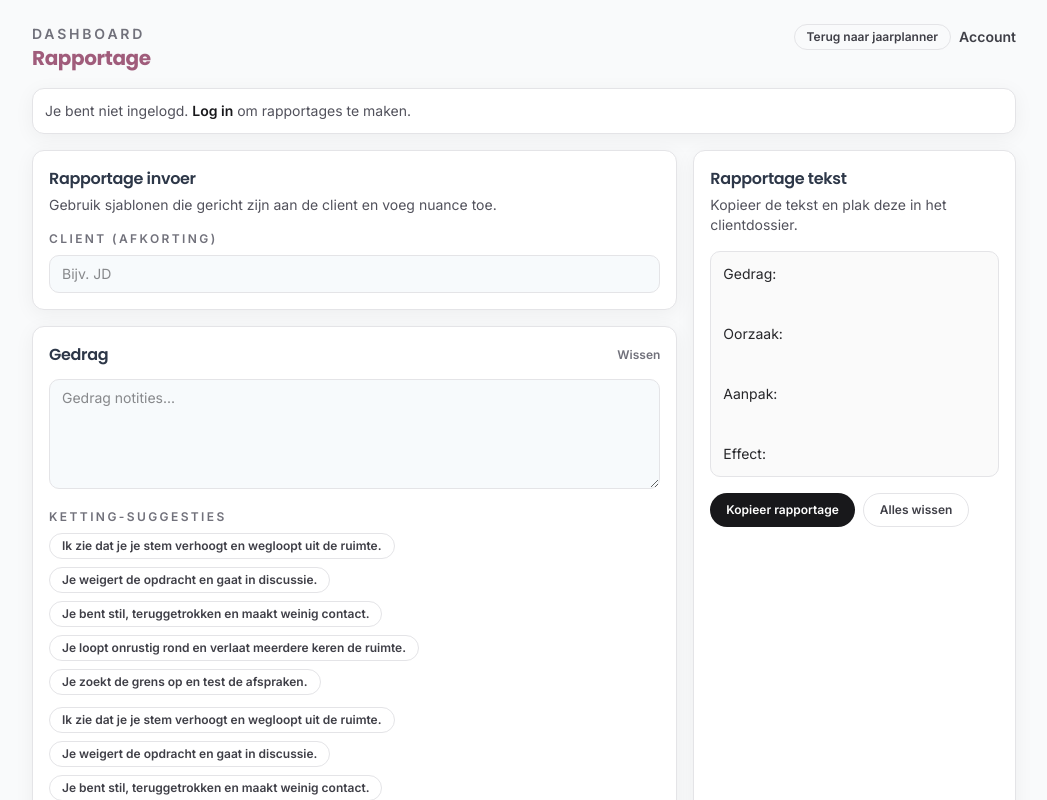
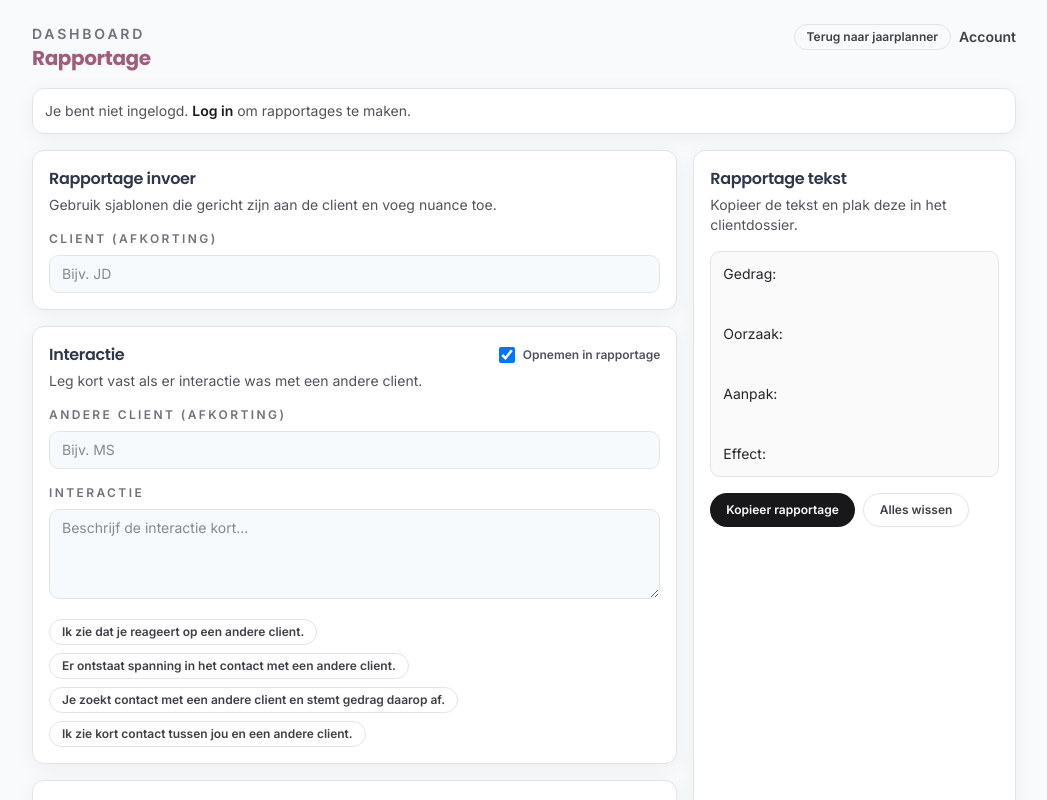
Before and after one commit to jacquesesenkbrink-max/zorgbalans, a Next.js app: page /dashboard/rapportage in a window 1280 px wide. Shown: the top 800 px of the page, without its empty margins (116-1163 px from the left). Built offline with nearby package versions, Linux system fonts and the light colour scheme; no server answers.

Commit message:
feat: add interaction block to rapportage

```diff
--- a/src/app/dashboard/rapportage/page.tsx
+++ b/src/app/dashboard/rapportage/page.tsx
@@ -60,6 +60,13 @@ const templateGroups: TemplateGroup[] = [
       "Je had tijd nodig, daarna was weer contact mogelijk.",
     ],
   },
+];
+
+const interactionTemplates = [
+  "Ik zie dat je reageert op een andere client.",
+  "Er ontstaat spanning in het contact met een andere client.",
+  "Je zoekt contact met een andere client en stemt gedrag daarop af.",
+  "Ik zie kort contact tussen jou en een andere client.",
 ];
 
 const gedragOptions: ChainOption[] = [
@@ -188,6 +195,9 @@ export default function RapportagePage() {
   const [email, setEmail] = useState<string | null>(null);
   const [loading, setLoading] = useState(true);
   const [clientCode, setClientCode] = useState("");
+  const [otherClientCode, setOtherClientCode] = useState("");
+  const [interactionText, setInteractionText] = useState("");
+  const [includeInteraction, setIncludeInteraction] = useState(true);
   const [gedrag, setGedrag] = useState("");
   const [oorzaak, setOorzaak] = useState("");
   const [aanpak, setAanpak] = useState("");
@@ -250,9 +260,36 @@ export default function RapportagePage() {
       }
       return `${prefix}${trimmed}`;
     };
+    const trimmedOther = otherClientCode.trim();
+    const withOther = (text: string) => {
+      const trimmed = text.trim();
+      if (!trimmed) return "";
+      if (!trimmedOther) return trimmed;
+      if (trimmed.toLowerCase().includes(trimmedOther.toLowerCase())) {
+        return trimmed;
+      }
+      return `${trimmed} (met ${trimmedOther})`;
+    };
+    const gedragBlock = [withClient(gedrag)]
+      .concat(
+        includeInteraction && interactionText.trim()
+          ? [withClient(withOther(interactionText))]
+          : []
+      )
+      .filter(Boolean)
+      .join("\n");
+    const interactionBlock =
+      includeInteraction && interactionText.trim()
+        ? withClient(withOther(interactionText))
+        : "";
     lines.push("Gedrag:");
-    lines.push(withClient(gedrag));
+    lines.push(gedragBlock);
     lines.push("");
+    if (interactionBlock) {
+      lines.push("Interactie:");
+      lines.push(interactionBlock);
+      lines.push("");
+    }
     lines.push("Oorzaak:");
     lines.push(withClient(oorzaak));
     lines.push("");
@@ -262,7 +299,16 @@ export default function RapportagePage() {
     lines.push("Effect:");
     lines.push(withClient(effect));
     return lines.join("\n").trim();
-  }, [aanpak, clientCode, effect, gedrag, oorzaak]);
+  }, [
+    aanpak,
+    clientCode,
+    effect,
+    gedrag,
+    oorzaak,
+    otherClientCode,
+    includeInteraction,
+    interactionText,
+  ]);
 
   const handleCopy = async () => {
     if (!reportText) {
@@ -279,6 +325,9 @@ export default function RapportagePage() {
 
   const handleClear = () => {
     setClientCode("");
+    setOtherClientCode("");
+    setInteractionText("");
+    setIncludeInteraction(true);
     setGedrag("");
     setOorzaak("");
     setAanpak("");
@@ -356,6 +405,58 @@ export default function RapportagePage() {
                 value={clientCode}
                 onChange={(event) => setClientCode(event.target.value)}
               />
+            </div>
+
+            <div className="rounded-2xl border border-zinc-200 bg-white p-4 shadow-sm">
+              <div className="flex items-center justify-between">
+                <h3 className="text-base font-semibold">Interactie</h3>
+                <label className="flex items-center gap-2 text-xs font-semibold text-zinc-600">
+                  <input
+                    type="checkbox"
+                    className="h-4 w-4 rounded border-zinc-300"
+                    checked={includeInteraction}
+                    onChange={(event) => setIncludeInteraction(event.target.checked)}
+                  />
+                  Opnemen in rapportage
+                </label>
+              </div>
+              <p className="mt-1 text-sm text-zinc-600">
+                Leg kort vast als er interactie was met een andere client.
+              </p>
+              <label className="mt-4 block text-xs font-semibold uppercase tracking-[0.2em] text-zinc-500">
+                Andere client (afkorting)
+              </label>
+              <input
+                className="mt-2 w-full rounded-xl border border-zinc-200 px-3 py-2 text-sm focus:border-zinc-400 focus:outline-none"
+                placeholder="Bijv. MS"
+                value={otherClientCode}
+                onChange={(event) => setOtherClientCode(event.target.value)}
+              />
+              <label className="mt-4 block text-xs font-semibold uppercase tracking-[0.2em] text-zinc-500">
+                Interactie
+              </label>
+              <textarea
+                className="mt-2 min-h-[90px] w-full rounded-xl border border-zinc-200 px-3 py-2 text-sm focus:border-zinc-400 focus:outline-none"
+                placeholder="Beschrijf de interactie kort..."
+                value={interactionText}
+                onChange={(event) => setInteractionText(event.target.value)}
+              />
+              <div className="mt-3 flex flex-wrap gap-2">
+                {interactionTemplates.map((item) => (
+                  <button
+                    key={item}
+                    type="button"
+                    className="rounded-full border border-zinc-200 px-3 py-1 text-xs font-semibold text-zinc-700 hover:border-zinc-300"
+                    onClick={() => {
+                      setInteractionText((current) =>
+                        appendTemplate(current, item)
+                      );
+                    }}
+                  >
+                    {item}
+                  </button>
+                ))}
+              </div>
             </div>
 
             {templateGroups.map((group) => (
```
